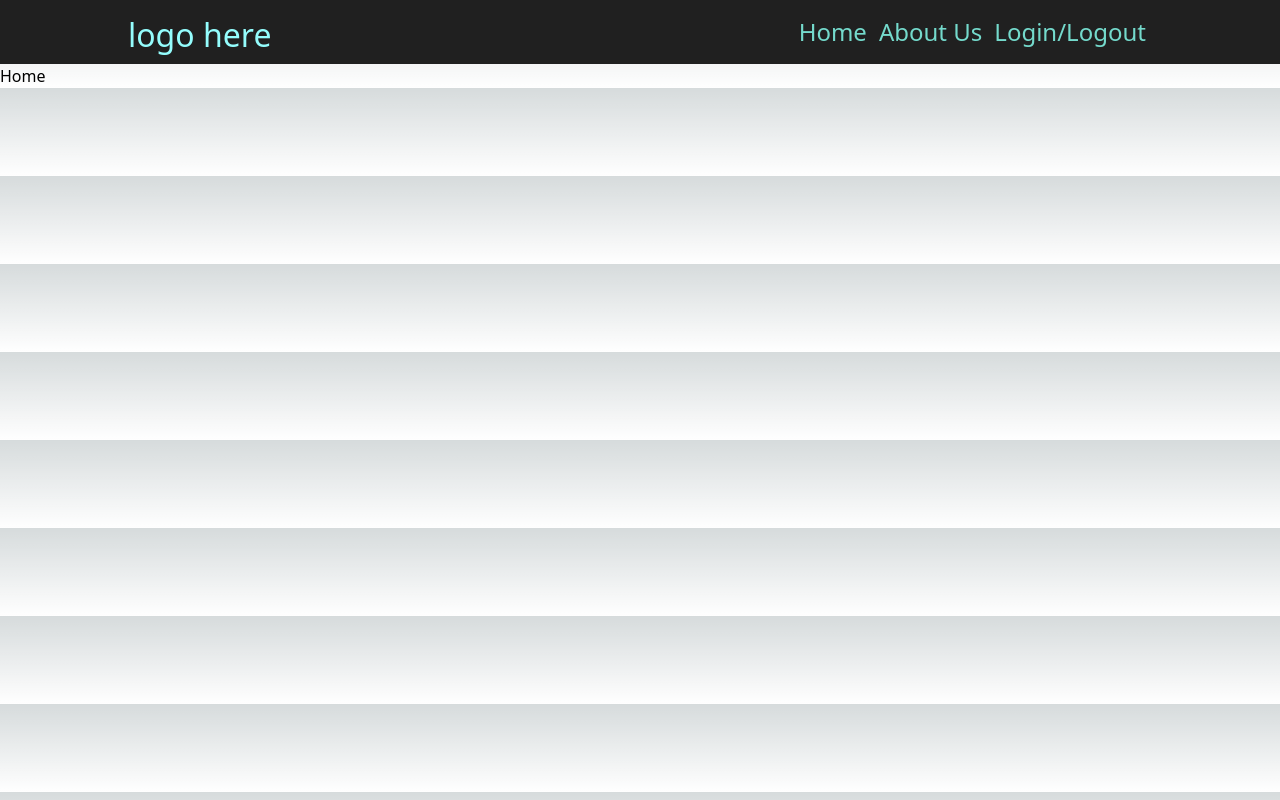
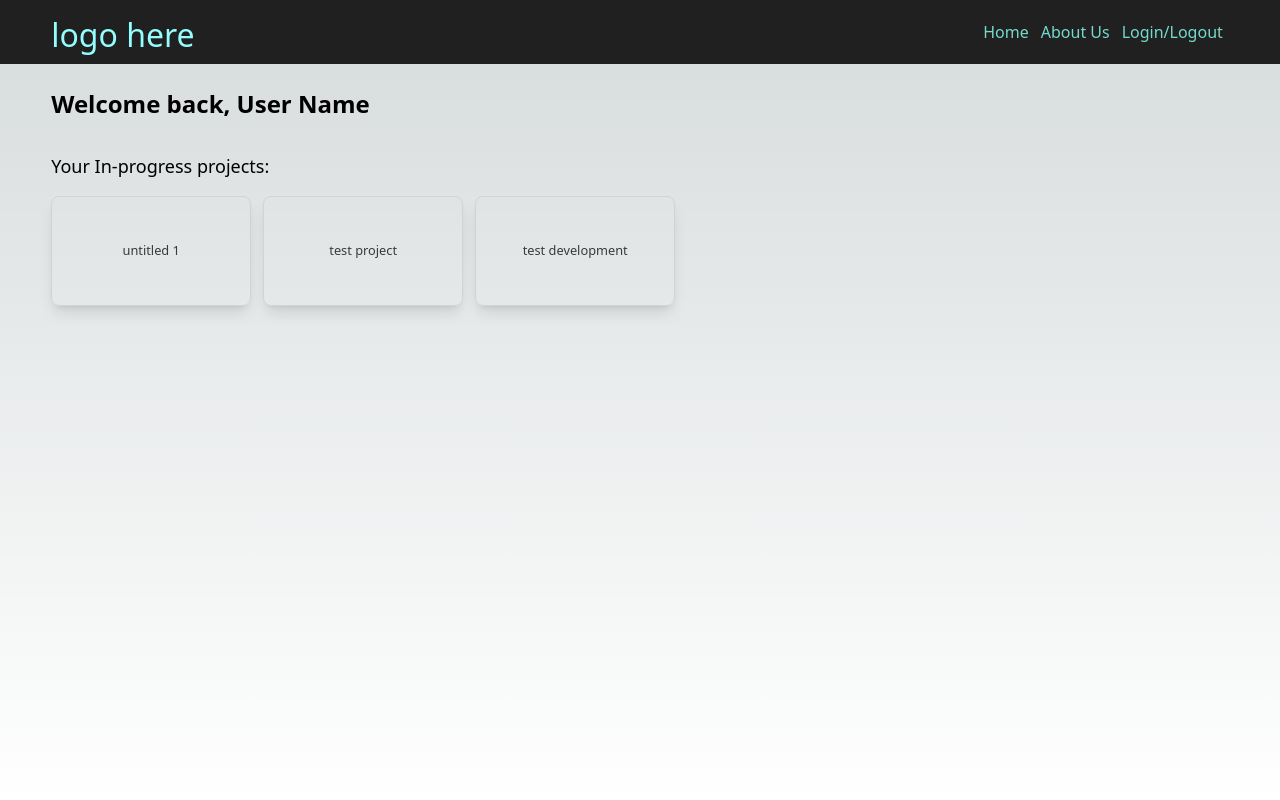
Before and after one commit to salmanhadli/dando, a Next.js app: page /home in a window 1280 px wide. Built offline with nearby package versions, Linux system fonts and the light colour scheme.

Commit message:
add home page with dummy projects

```diff
--- a/components/Layout/AppHeader.jsx
+++ b/components/Layout/AppHeader.jsx
@@ -18,8 +18,8 @@ export default function Header() {
   ];
 
   const openRoute = (href) => {
-    // router.push(href);
-    console.log(router);
+    if (!href) return;
+    router.push(href);
   };
   return (
     <header className={classes.header}>
@@ -27,10 +27,14 @@ export default function Header() {
         <small>logo here</small>
       </div>
       <nav className={classes.navigation}>
-        <ul style={{ display: 'flex' }}>
+        <ul className="flex">
           {navItems.map((navItem, i) => (
-            <li style={{ marginInline: 6 }} key={i}>
-              <Link href={navItem.href || '/'}>{navItem.text}</Link>
+            <li
+              style={{ marginInline: 6, cursor: 'pointer' }}
+              key={i}
+              onClick={() => openRoute(navItem.href)}>
+              {navItem.text}
+              {/* <Link href={navItem.href || '/'}>{navItem.text}</Link> */}
             </li>
           ))}
         </ul>
--- a/components/Layout/Header.module.css
+++ b/components/Layout/Header.module.css
@@ -3,7 +3,7 @@
   display: flex;
   justify-content: space-between;
   align-items: center;
-  padding: 1rem 10%;
+  padding: 1rem 4%;
   height: 4rem;
   background-color: #202020;
 }
--- /dev/null
+++ b/components/Layout/UI/ProjectCard.jsx
@@ -0,0 +1,9 @@
+import classes from './ProjectCard.module.css';
+
+export default function ProjectCard({ title }) {
+  return (
+    <div className={classes.card}>
+      <small className={classes.title}>{title}</small>
+    </div>
+  );
+}
--- /dev/null
+++ b/components/Layout/UI/ProjectCard.module.css
@@ -0,0 +1,29 @@
+.card {
+  display: flex;
+  align-items: center;
+  justify-content: center;
+  width: 200px;
+  cursor: pointer;
+  height: 110px;
+  border: 1px solid lightgray;
+  border-radius: 8px;
+  box-shadow: 0 10px 15px -3px rgb(0 0 0 / 0.1), 0 4px 6px -4px rgb(0 0 0 / 0.1);
+}
+
+@media (prefers-color-scheme: dark) {
+  .card {
+    box-shadow: 0 10px 15px -3px rgb(255 255 255 / 0.1), 0 4px 6px -4px rgb(255 255 255 / 0.1);
+  }
+}
+
+.card:not(:last-child) {
+  margin-right: 12px;
+}
+
+.card:hover .title {
+  opacity: 1;
+}
+
+.title {
+  opacity: 0.75;
+}
--- a/pages/_app.js
+++ b/pages/_app.js
@@ -1,4 +1,5 @@
-import '../src/app/globals.css';
+import './globals.css';
+// import '../src/app/globals.css'
 import Layout from './_layout';
 
 function MyApp({ Component, pageProps }) {
--- a/pages/_layout.jsx
+++ b/pages/_layout.jsx
@@ -2,9 +2,9 @@ import Header from '../components/Layout/AppHeader';
 
 export default function RootLayout({ children }) {
   return (
-    <>
+    <div className="overflow-hidden h-screen">
       <Header />
-      {children}
-    </>
+      <div className="main-body">{children}</div>
+    </div>
   );
 }
--- a/src/app/globals.css
+++ b/pages/globals.css
@@ -25,3 +25,7 @@ body {
     )
     rgb(var(--background-start-rgb));
 }
+
+.main-body {
+  padding: 1rem 4%;
+}
--- a/pages/home.jsx
+++ b/pages/home.jsx
@@ -1,3 +1,26 @@
+import ProjectCard from '../components/Layout/UI/ProjectCard';
+
 export default function Home() {
-  return <h2>Home</h2>;
+  const dummy_projects = [
+    {
+      title: 'untitled 1'
+    },
+    {
+      title: 'test project'
+    },
+    {
+      title: 'test development'
+    }
+  ];
+  return (
+    <>
+      <h3 className="text-2xl font-bold my-2">Welcome back, User Name</h3>
+      <h4 className="text-lg mt-8 mb-4">Your In-progress projects:</h4>
+      <div className="flex">
+        {dummy_projects.map((project, i) => (
+          <ProjectCard title={project.title} key={i} />
+        ))}
+      </div>
+    </>
+  );
 }
--- a/tailwind.config.js
+++ b/tailwind.config.js
@@ -2,6 +2,7 @@
 module.exports = {
   content: [
     './src/pages/**/*.{js,ts,jsx,tsx,mdx}',
+    './pages/**/*.{js,ts,jsx,tsx,mdx}',
     './src/components/**/*.{js,ts,jsx,tsx,mdx}',
     './src/app/**/*.{js,ts,jsx,tsx,mdx}',
   ],
```
